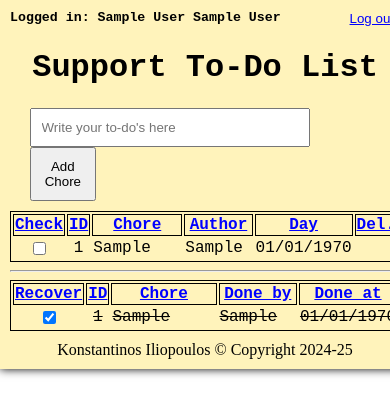
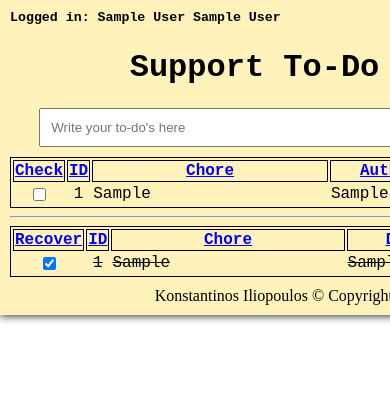
Before and after one commit to KonstantinosPC/to-do, a PHP site: page / in a window 390 px wide. Shown: the top 416 px of the page. Run offline with PHP 8.4, Linux system fonts and the light colour scheme; the visitor is signed in with stand-in values (Sample User, id 1); tables that the repository leaves empty or names only in its code hold one stand-in row (values such as "Sample post").

Commit message:
Fix Mobile UI Bugs

```diff
--- a/todo/styl.css
+++ b/todo/styl.css
@@ -24,8 +24,9 @@
         top: 0;
         left: 0;
         margin: auto;
-        width: 100%;
-        background: rgb(255, 243, 187);
+        width: 150%;
+        background: light-dark(var(--light-bg), var(--dark-bg));
+        box-shadow: 0px 0px 9px 0px light-dark(var(--light-shadow), var(--dark-shadow));
         padding: 10px;
 
     }
```
